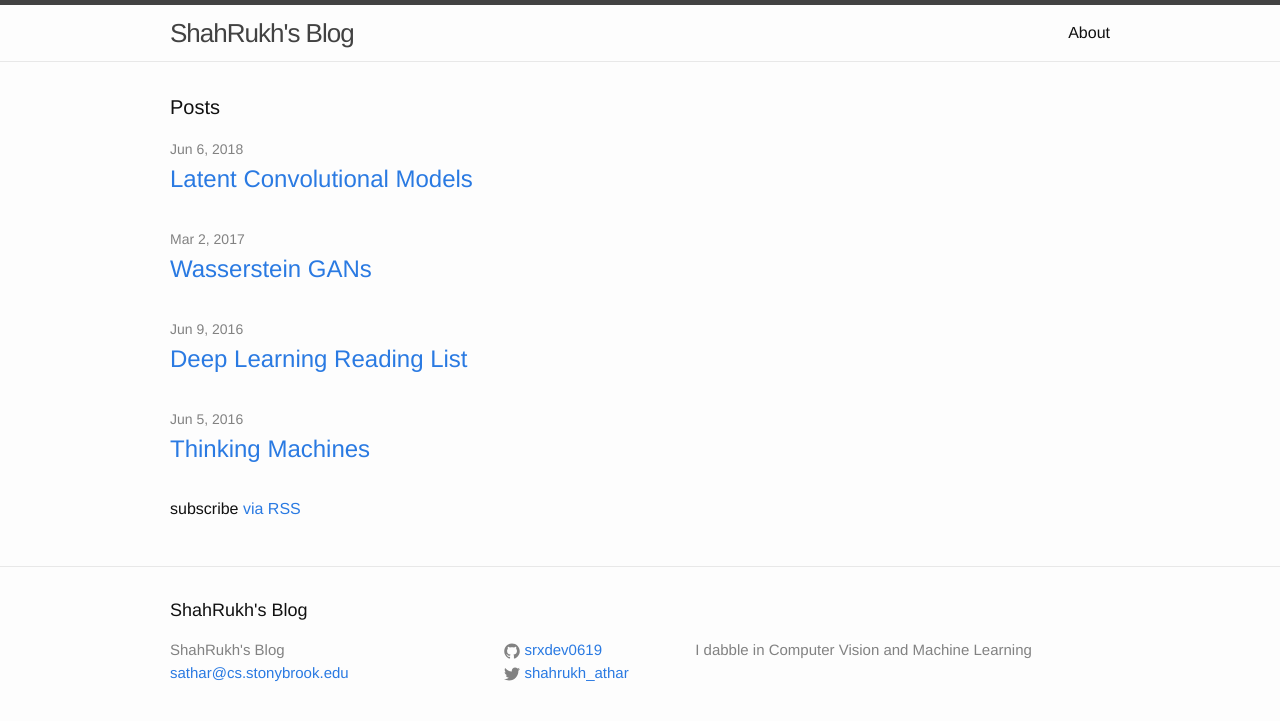
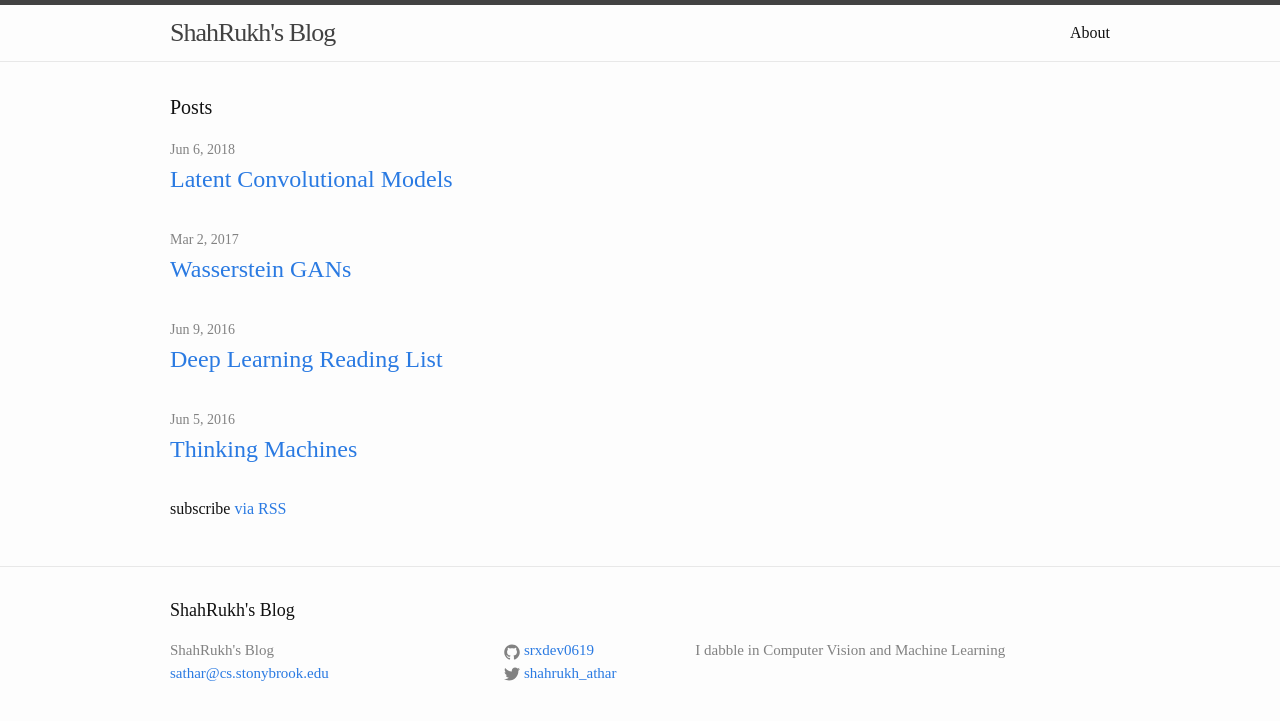
Before and after one commit to shahrukhathar/shahrukhathar.github.io, a Jekyll site: the page built from index.html, in a window 1280 px wide. Shown: the top 721 px of the page. Built offline with Jekyll 4.4.1, drawn with Linux system fonts in a browser that asks for light colours.

Commit message:
Updated Page

```diff
--- a/css/main.scss
+++ b/css/main.scss
@@ -6,7 +6,7 @@
 
 
 // Our variables
-$base-font-family: "ROBOTO SLAB", Helvetica, Arial, sans-serif;
+$base-font-family: "Times New Roman", Helvetica, Arial, sans-serif;
 $base-font-size:   16px;
 $base-font-weight: 400;
 $small-font-size:  $base-font-size * 0.875;
```
